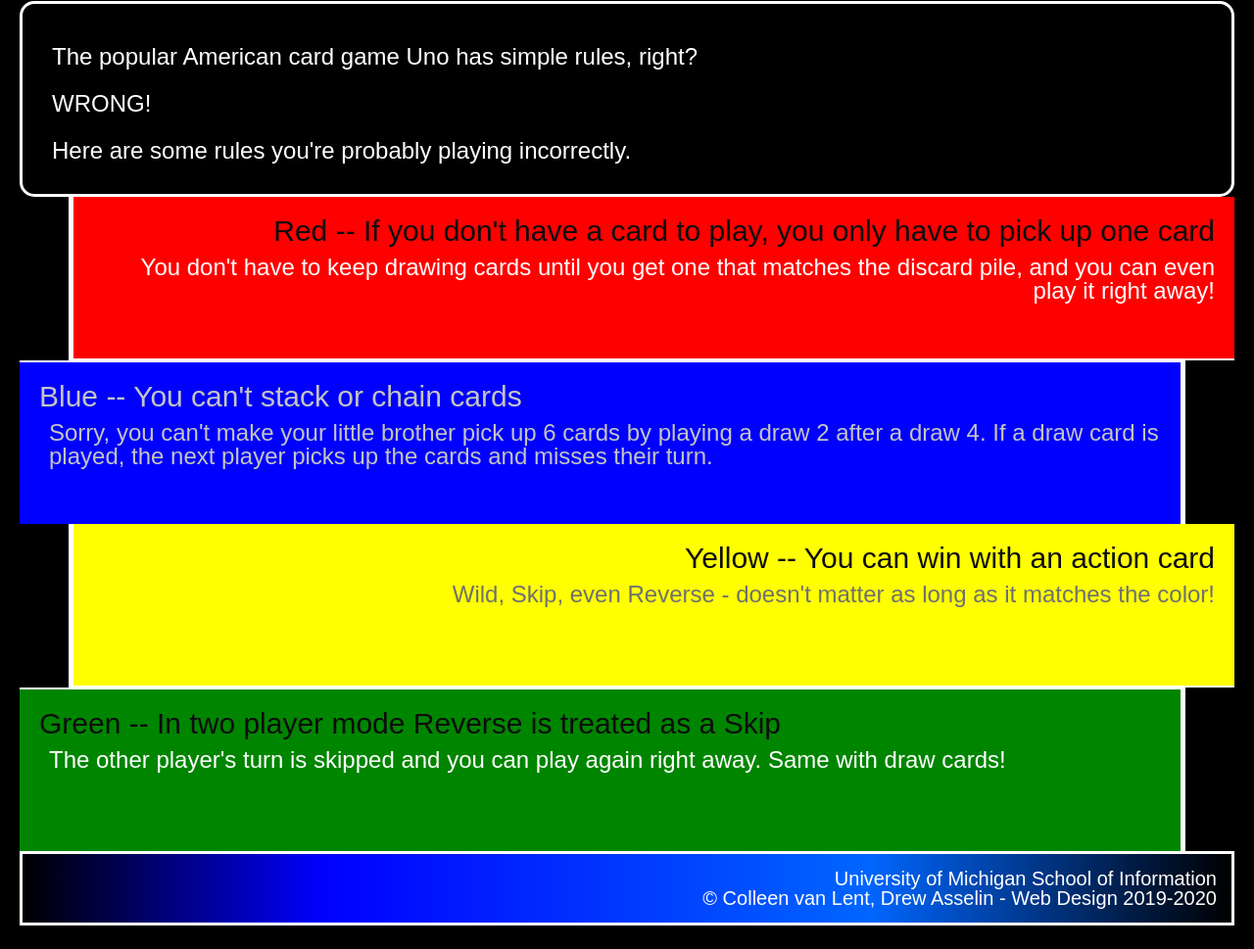
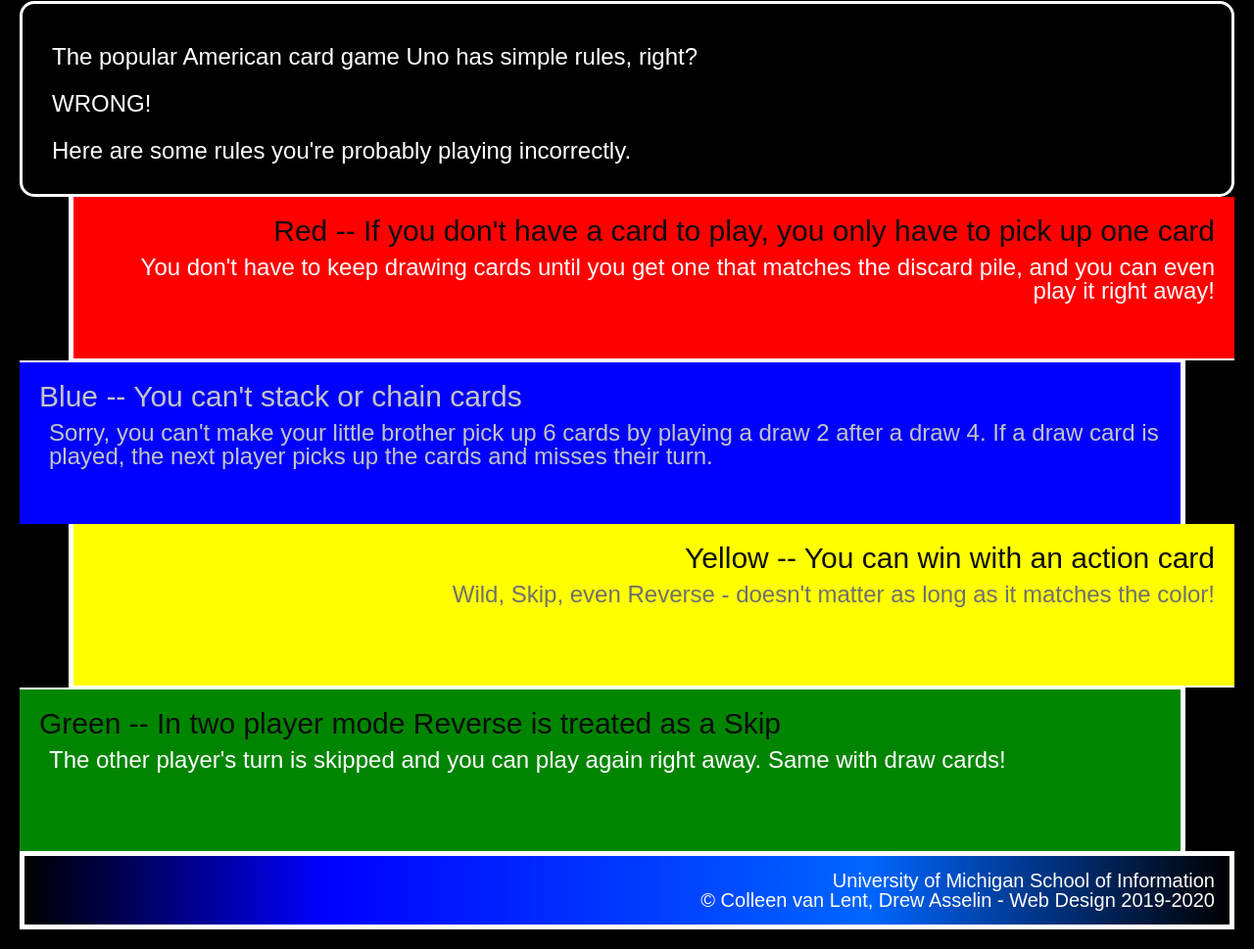
Before and after one commit to syedaakt/hw2-2024, a plain HTML site: page index.html in a window 1280 px wide. Shown: the part 327-1296 px from the top of the page at 98% size. Before the commit the page ends 1272 px from the top, so only its background shows below. Drawn offline with Linux system fonts and the light colour scheme.

Commit message:
Update style.css

```diff
--- a/css/style.css
+++ b/css/style.css
@@ -1,14 +1,11 @@
 body{
-    margin-top: 20px;
-    margin-right: 20px;
-    margin-left: 20px;
+    margin:20px 20px 20px;
     font-family: Arial, Verdana;
     background-color: #000000;
     color: #ffffff;
 
 }
 h1{
-    display:block;
     font-size: 42px;
     text-align: center;
     padding: 15px;
@@ -84,7 +81,7 @@
 footer{
     background: rgb(0,0,0);
     background: linear-gradient(90deg, rgba(0,0,0,1) 0%, rgba(0,0,255,1) 25%, rgba(0,102,255,1) 70%, rgba(0,0,0,1) 100%);
-    border: solid #ffffff;
+    border: 5px solid #ffffff;
 }
 footer p{
         font-size: 20px;
```
